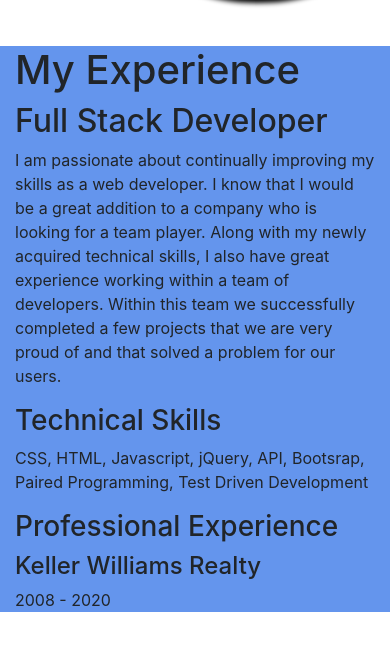
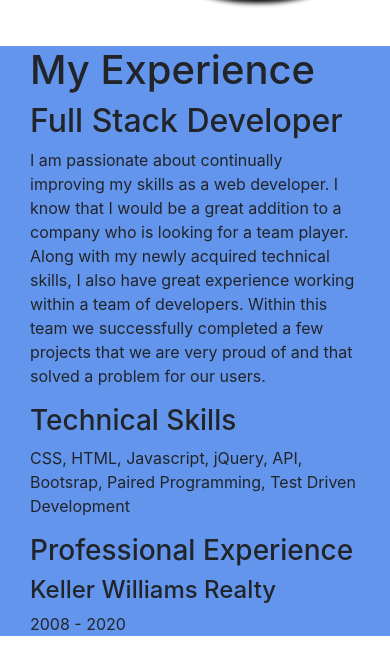
Before and after one commit to ramonhubbell/ramonhubbell.github.io, a plain HTML site: page index.html in a window 390 px wide. Shown: the part 912-1564 px from the top of the page. Before the commit the page ends 1540 px from the top, so only its background shows below. Drawn offline with nearby package versions, Linux system fonts and the light colour scheme.

```diff
--- a/index.html
+++ b/index.html
@@ -9,7 +9,6 @@
     <script src="https://kit.fontawesome.com/068546a344.js"></script>
 </head>
 <body>
-
 <div class="container-wrap">
     <div class="head-border bg-primary"></div>
 </div>
@@ -21,7 +20,9 @@
     <img id="head-photo-small" class="rounded-circle mx-auto d-block display-4 d-sm-block d-md-block d-lg-none"
          src="imgs/Ramon Hubbell img19370 (1).jpg" alt="Example Image">
 </div>
-    <main class="container">
+
+    <main class="container-fluid">
+        <div class="container">
             <h1>My Experience</h1>
             <div>
                 <h2>
@@ -29,9 +30,12 @@
                 </h2>
             </div>
             <p>
-            I am passionate about continually improving my skills as a web developer. I know that I would be a great addition to a company
-            who is looking for a team player. Along with my newly acquired technical skills, I also have great experience working within a team
-            of developers. Within this team we successfully completed a few projects that we are very proud of and that solved a problem
+                I am passionate about continually improving my skills as a web developer. I know that I would be a great
+                addition to a company
+                who is looking for a team player. Along with my newly acquired technical skills, I also have great
+                experience working within a team
+                of developers. Within this team we successfully completed a few projects that we are very proud of and
+                that solved a problem
                 for our users.
             </p>
             <h3>
@@ -49,7 +53,7 @@
             <p>
                 2008 - 2020
             </p>
-
+        </div>
 
     </main>
 <script src="https://code.jquery.com/jquery-3.4.1.min.js"
```
Also changed, not shown: css/ramonspage.css (+0 -7 lines). Lines whose indentation alone changed are shown as unchanged.
